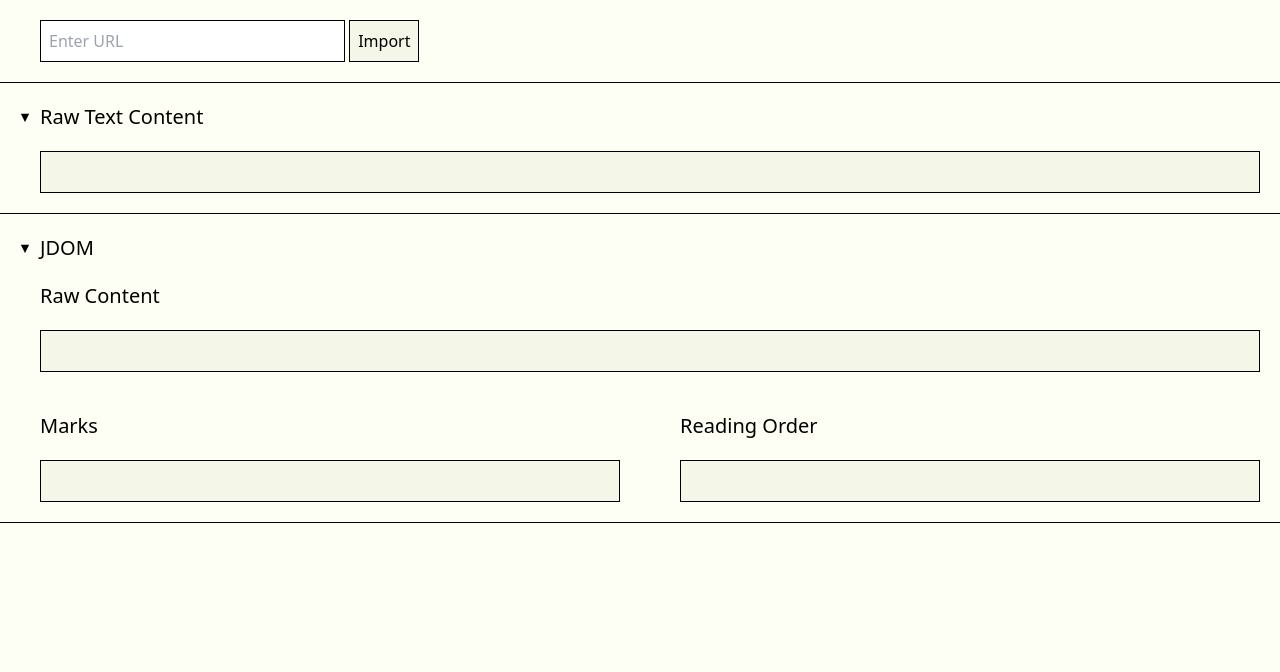
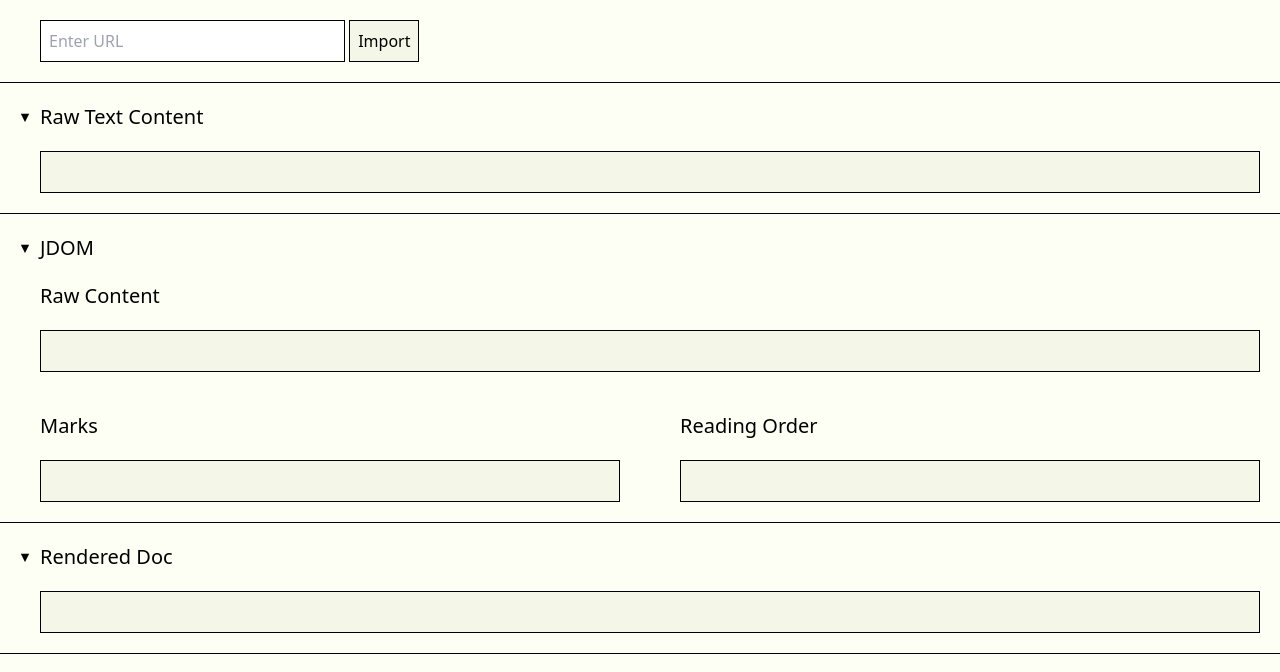
Before and after one commit to jessmartin/standoff-doc-prototype, a SvelteKit app: page / in a window 1280 px wide. Shown: the top 672 px of the page. Built offline with nearby package versions, Linux system fonts and the light colour scheme.

Commit message:
Let's generate some html from a jdom

```diff
--- a/src/lib/util.ts
+++ b/src/lib/util.ts
@@ -90,4 +90,5 @@ export const jdomToHtml = (jdom: JDOM) => {
   // ------ If index matches a start mark, add the start tag
   // ------ If index matches an end mark, add the end tag
   // Close with </body></html> tags
+  return '<h1>Some content</h1><p>something</p>'
 }
--- a/src/routes/+page.svelte
+++ b/src/routes/+page.svelte
@@ -2,18 +2,20 @@
   import type { ActionData } from './$types'
 
   import { slide } from 'svelte/transition'
-  import { htmlToJdom, jdomToText } from '$lib/util'
+  import { htmlToJdom, jdomToText, jdomToHtml } from '$lib/util'
 
   export let form: ActionData
 
-  let readableContent: string = ''
+  let readableContent = ''
   let marks: object[] = []
   let readingOrder: object[] = []
-  let url: string = ''
+  let url = ''
+  let renderedDoc = ''
 
   if (form && form.html) {
     const jdom = htmlToJdom(form.html)
     readableContent = jdomToText(jdom)
+    renderedDoc = jdomToHtml(jdom)
     marks = jdom.marks
     readingOrder = jdom.readingOrder
     url = form.url
@@ -22,6 +24,7 @@
   // handle hiding and showing different sections
   let showRawTextContent = true
   let showJDOM = true
+  let showRenderedDoc = true
 </script>
 
 <!-- {#if form}
@@ -88,7 +91,7 @@
   {/if}
 </div>
 {#if showJDOM}
-  <div class="flex">
+  <div class="flex" transition:slide>
     <div class="border-b border-black dark:border-white p-5 pl-10 w-1/2">
       <h1 class="text-xl font-medium relative mb-5">Marks</h1>
       <div
@@ -107,3 +110,25 @@
     </div>
   </div>
 {/if}
+<div class="border-b border-black dark:border-white p-5 pl-10">
+  <h1 class="text-xl font-medium relative {showRenderedDoc ? 'mb-5' : 'mb-0'}" transition:slide>
+    <!-- svelte-ignore a11y-click-events-have-key-events -->
+    <span
+      on:click={() => (showRenderedDoc = !showRenderedDoc)}
+      class="absolute -inset-x-5 transition {showRenderedDoc
+        ? 'rotate-90'
+        : 'rotate-0'} origin-center w-3 h-5 text-sm mt-1">&#9658;</span
+    >
+    Rendered Doc
+  </h1>
+  {#if showRenderedDoc}
+    <div
+      class="border border-black p-5 bg-[#F4F7E7] dark:border-white dark:bg-slate-900"
+      transition:slide
+    >
+      <article class="prose dark:prose-dark">
+        {@html renderedDoc}
+      </article>
+    </div>
+  {/if}
+</div>
```
